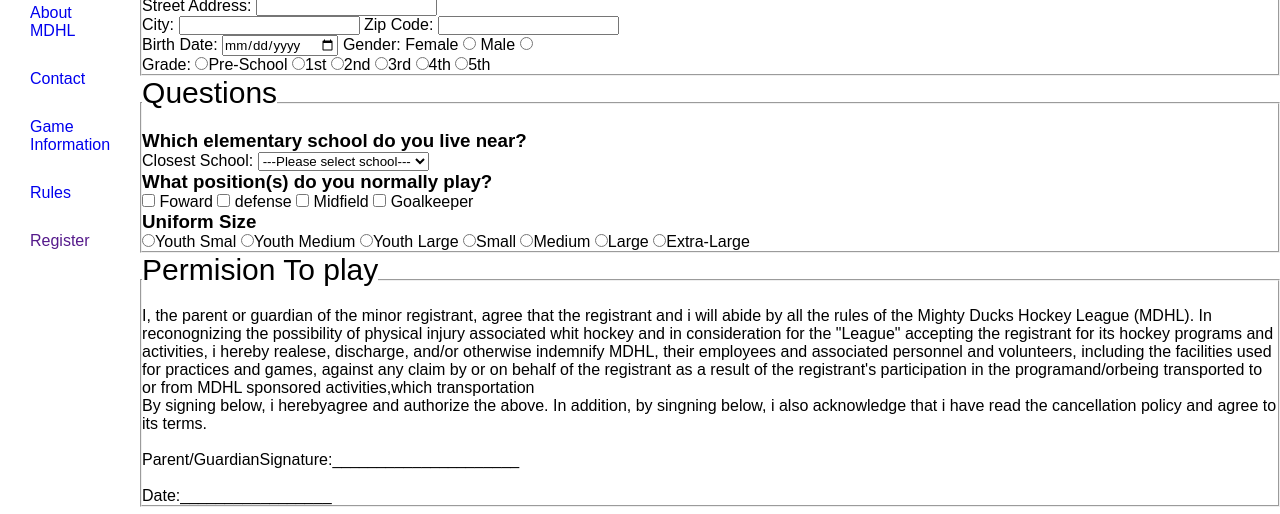
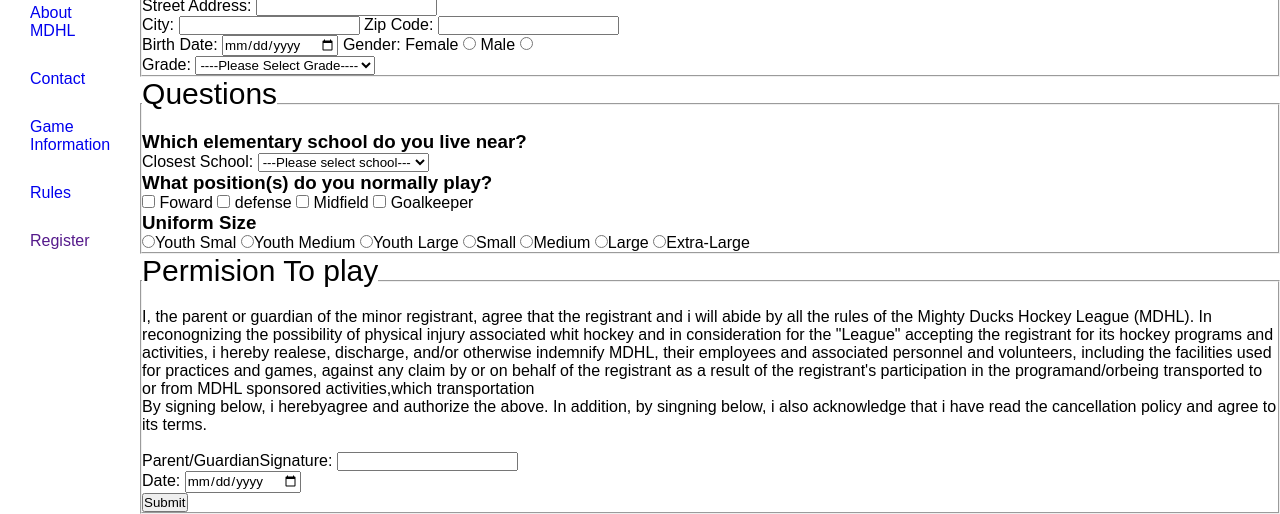
Before and after one commit to Cacheeto/ap_mh, a plain HTML site: page register.html in a window 1280 px wide. Shown: the part 372-886 px from the top of the page. Drawn offline with Linux system fonts and the light colour scheme.

Commit message:
Se corrige Register.html poniendo input

```diff
--- a/register.html
+++ b/register.html
@@ -12,7 +12,7 @@
 <body>
     <header>
         <div class="banner-img">
-            <h1 class="title">Mighty Ducks Hockey League</h1>
+            <h2 class="title">Mighty Ducks Hockey League</h2>
         </div>
         <div class="section-title">
             <h2 class="">Register</h2>
@@ -52,17 +52,20 @@
                     <label for="birthday">Birth Date:</label>
                     <input type="date" id="birthday" name="birthday">
                     <label for="female">Gender: Female</label>
-                    <input type="radio"  name="gender" title="fem">
+                    <input type="radio" id="female" name="gender" title="fem">
                     <label for="male">Male</label>
-                    <input type="radio"  name="gender" title="male">
+                    <input type="radio" id="male" name="gender" title="male">
                     <br>
-                    <label for="grade">Grade:</label>
-                    <input type="radio"  name="grade" title="pre-school">Pre-School
-                    <input type="radio"  name="grade" title="first">1st
-                    <input type="radio"  name="grade" title="second">2nd
-                    <input type="radio"  name="grade" title="third">3rd
-                    <input type="radio"  name="grade" title="4th">4th
-                    <input type="radio"  name="grade" title="5th">5th
+                    <label for="school-grade">Grade:</label>
+                    <select name="grade" id="school-grade">
+                        <option value="">----Please Select Grade----</option>
+                        <option value="pre-school">Pre-School</option>
+                        <option value="1st">1st</option>
+                        <option value="2nd">2nd</option>
+                        <option value="3rd">3rd</option>
+                        <option value="4th">4th</option>
+                        <option value="5th">5th</option>
+                    </select>
                 </fieldset>
                 <fieldset>
                     <legend>Questions</legend>
@@ -78,14 +81,14 @@
                         <option value="south-elementary">South Elementary</option>
                     </select>
                     <h3>What position(s) do you normally play?</h3>
-                    <input type="checkbox" title="foward">
+                    <input type="checkbox" id="foward" title="foward">
                     <label for="foward">Foward</label>
-                    <input type="checkbox" title="defense">
+                    <input type="checkbox" id="defense" title="defense">
                     <label for="foward">defense</label>
-                    <input type="checkbox" title="Midfield">
+                    <input type="checkbox" id="midfield" title="Midfield">
                     <label for="foward">Midfield</label>
-                    <input type="checkbox" title="Midfield">
-                    <label for="foward" title="Goalkeeper">Goalkeeper</label>
+                    <input type="checkbox" id="Goalkeeper" title="Goalkeeper">
+                    <label for="foward" >Goalkeeper</label>
                     <h3>Uniform Size</h3>
                     <input type="radio"  name="uniform" title="ys">Youth Smal
                     <input type="radio"  name="uniform" title="ym">Youth Medium
@@ -100,9 +103,13 @@
                     <p>I, the parent or guardian of the minor registrant, agree that the registrant and i will abide by all the rules of the Mighty Ducks Hockey League (MDHL). In reconognizing the possibility of physical injury associated whit hockey and in consideration for the "League" accepting the registrant for its hockey programs and activities, i hereby realese, discharge, and/or otherwise indemnify MDHL, their employees and associated personnel and volunteers, including the facilities used for practices and games, against any claim by or on behalf of the registrant as a result of the registrant's participation in the programand/orbeing transported to or from MDHL sponsored activities,which transportation</p>
                     <p>By signing below, i herebyagree and authorize the above. In addition, by singning below, i also acknowledge that i have read the cancellation policy and agree to its terms.</p>
                     <br>
-                    <p>Parent/GuardianSignature:_____________________</p>
+                    <label for="namePG">Parent/GuardianSignature:</label>
+                    <input type="text" name="name" id="namePG">
                     <br>
-                    <p>Date:_________________</p>
+                    <label for="datepg">Date: </label>
+                    <input type="date" name="date" id="datepg">
+                    <br>
+                    <input type="submit">
                 </fieldset>
 
             </form>
```
